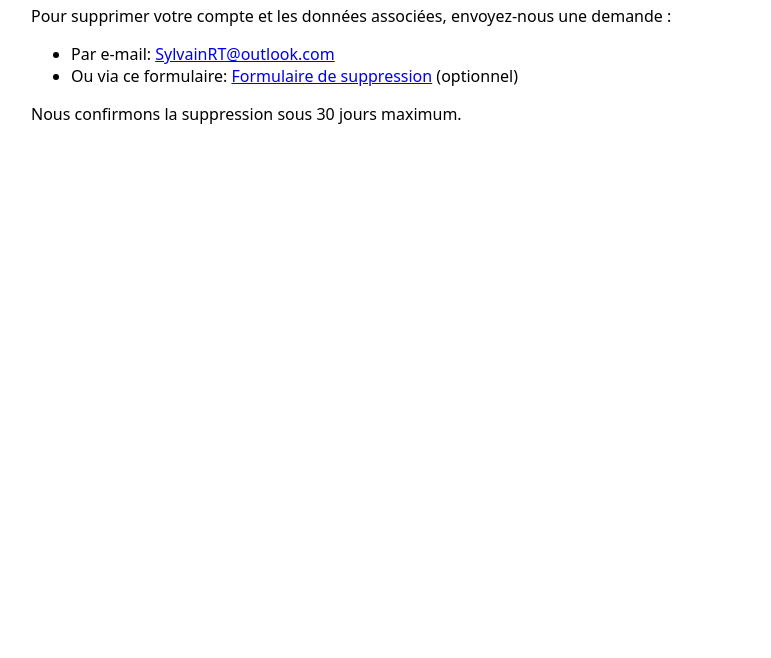
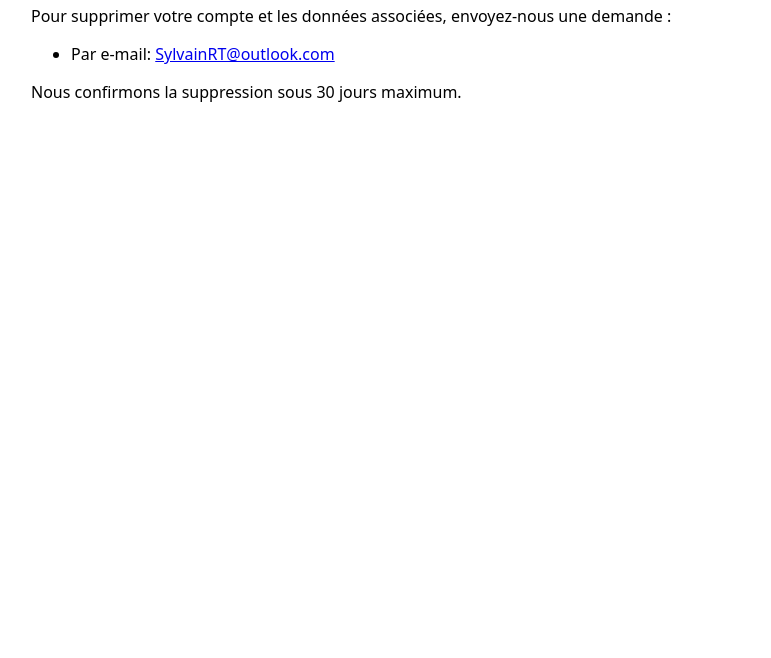
Before and after one commit to SylvainRousset/account-deletion, a plain HTML site: page index.html in a window 1280 px wide. Shown: the part 142-800 px from the top of the page, without its empty margins (209-980 px from the left). Drawn offline with Linux system fonts and the light colour scheme.

Commit message:
Update index.html

```diff
--- a/index.html
+++ b/index.html
@@ -5,6 +5,6 @@
 <p>Pour supprimer votre compte et les données associées, envoyez-nous une demande :</p>
 <ul>
   <li>Par e‑mail: <a href="mailto:SylvainRT@outlook.com?subject=Suppression%20de%20compte%20Eon%20Respire&body=Indiquez%20l%27adresse%20e‑mail%20utilisée%20dans%20l%27app.">SylvainRT@outlook.com</a></li>
-  <li>Ou via ce formulaire: <a href="https://forms.gle/" target="_blank" rel="noopener">Formulaire de suppression</a> (optionnel)</li>
+
 </ul>
 <p>Nous confirmons la suppression sous 30 jours maximum.</p>
```
